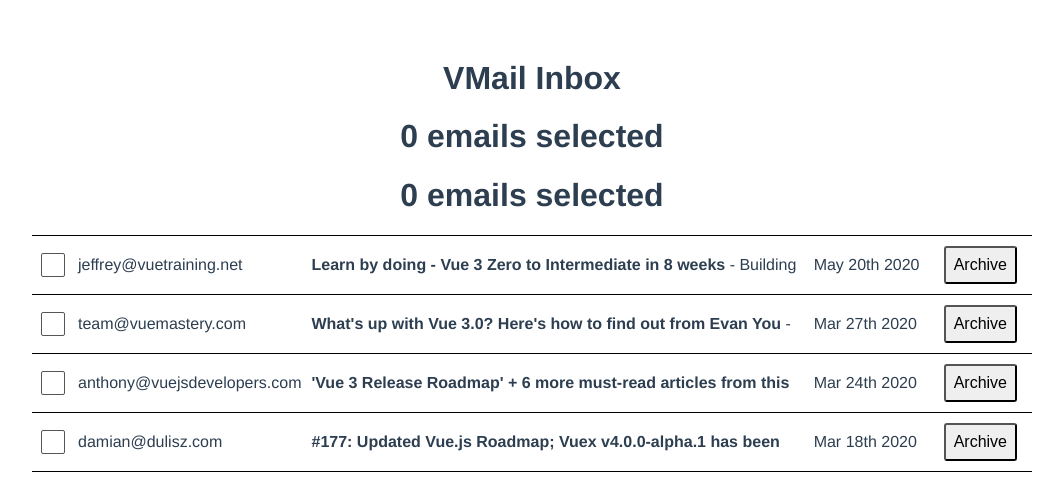
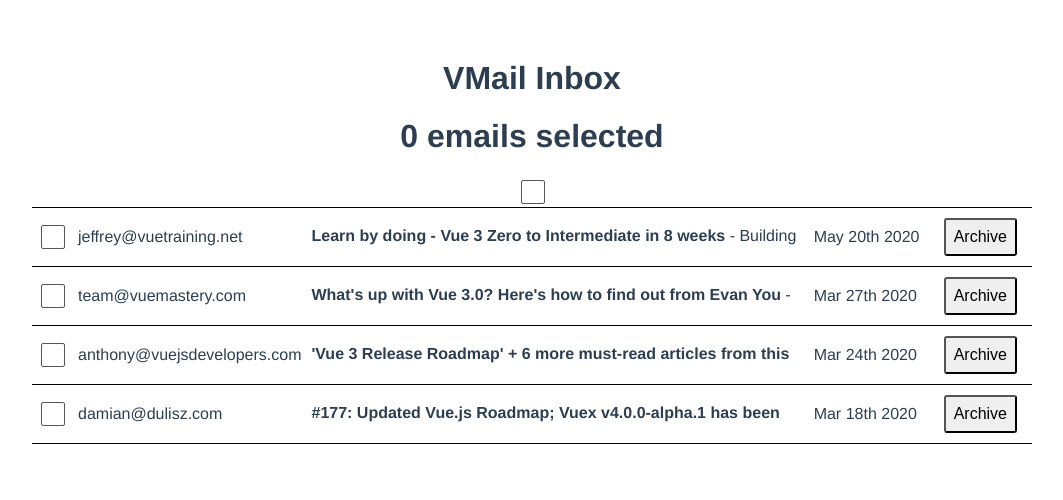
Before and after one commit to kjkorea-dev/learning_vuemastery_build-gmail-clone-vue3, a Vue app: page / in a window 1280 px wide. Shown: the top 500 px of the page, without its empty margins (108-1171 px from the left). Built offline with nearby package versions, Linux system fonts and the light colour scheme; data requests are answered from the project's data file.

Commit message:
Select All Checkbox

```diff
--- /dev/null
+++ b/src/components/BulkActionBar.vue
@@ -0,0 +1,51 @@
+<template>
+  <div>
+    <input
+      type="checkbox"
+      :checked="allEmailsSelected"
+      :class="[someEmailsSelected ? 'partial-check' : '']"
+      @click="bulkSelect"
+    />
+  </div>
+</template>
+
+<script>
+import { toRefs, computed } from 'vue'
+import useEmailSelection from '@/composables/use-email-selection.js'
+export default {
+  setup(props) {
+    const emailSelection = useEmailSelection()
+    const numberSelected = computed(() => emailSelection.emails.size)
+    const { emails } = toRefs(props)
+    const numberEmails = emails.value.length
+    const allEmailsSelected = computed(
+      () => numberSelected.value === numberEmails
+    )
+    const someEmailsSelected = computed(
+      () => numberSelected.value > 0 && numberSelected.value < numberEmails
+    )
+    const bulkSelect = () => {
+      if (allEmailsSelected.value) {
+        emailSelection.clear()
+      } else {
+        emailSelection.addMultiple(emails.value)
+      }
+    }
+
+    return {
+      emailSelection,
+      bulkSelect,
+      allEmailsSelected,
+      someEmailsSelected,
+    }
+  },
+  props: {
+    emails: {
+      type: Array,
+      required: true,
+    },
+  },
+}
+</script>
+
+<style lang="scss" scoped></style>
--- a/src/components/MailTable.vue
+++ b/src/components/MailTable.vue
@@ -1,5 +1,5 @@
 <template>
-  <h1>{{ emailSelection.emails.size }} emails selected</h1>
+  <BulkActionBar :emails="unarchivedEmails" />
   <table class="mail-table">
     <tr
       v-for="email in unarchivedEmails"
@@ -37,6 +37,7 @@
 import useEmailSelection from '@/composables/use-email-selection.js'
 import MailView from '@/components/MailView.vue'
 import ModalView from '@/components/ModalView.vue'
+import BulkActionBar from '@/components/BulkActionBar.vue'
 
 export default {
   async setup() {
@@ -55,6 +56,7 @@
   components: {
     MailView,
     ModalView,
+    BulkActionBar,
   },
   computed: {
     sortedEmails() {
--- a/src/composables/use-email-selection.js
+++ b/src/composables/use-email-selection.js
@@ -9,9 +9,19 @@
       emails.add(email)
     }
   }
+  const clear = () => {
+    emails.clear()
+  }
+  const addMultiple = (newEmails) => {
+    newEmails.forEach((email) => {
+      emails.add(email)
+    })
+  }
   return {
     emails,
     toggle,
+    clear,
+    addMultiple,
   }
 }
 
```
